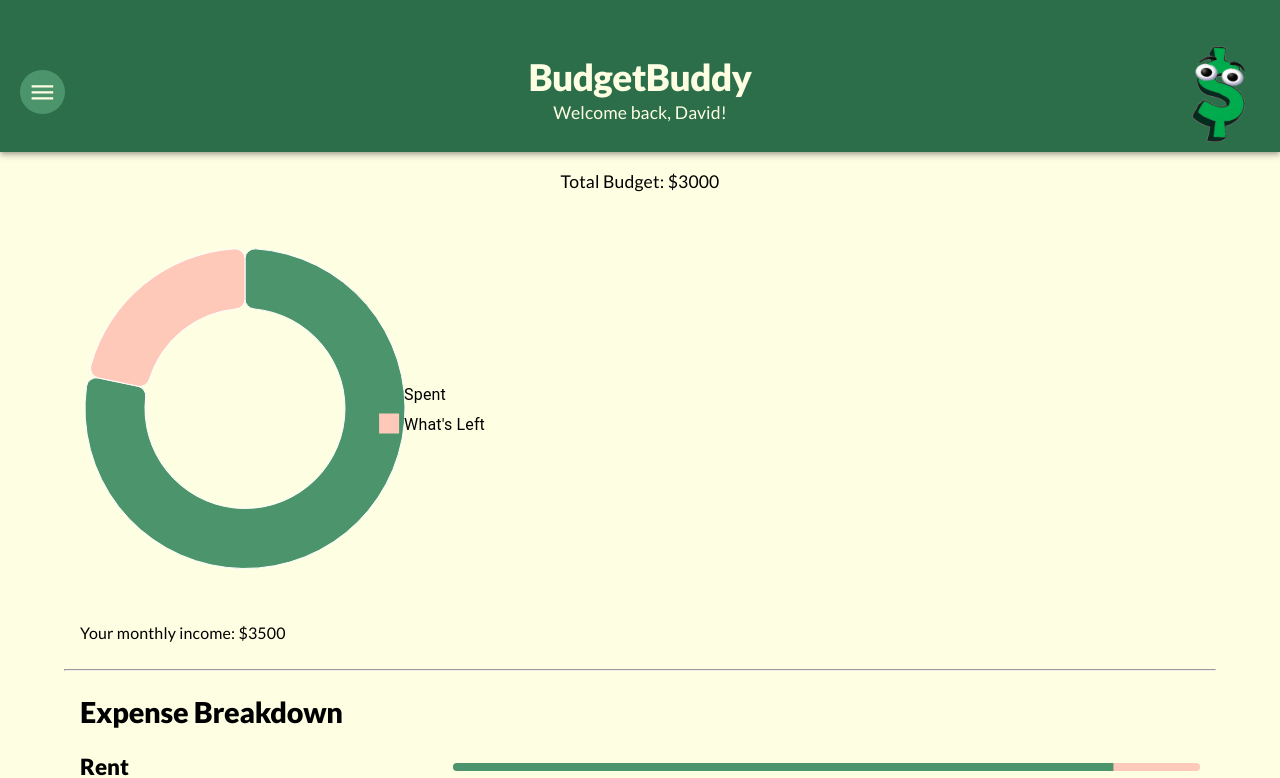
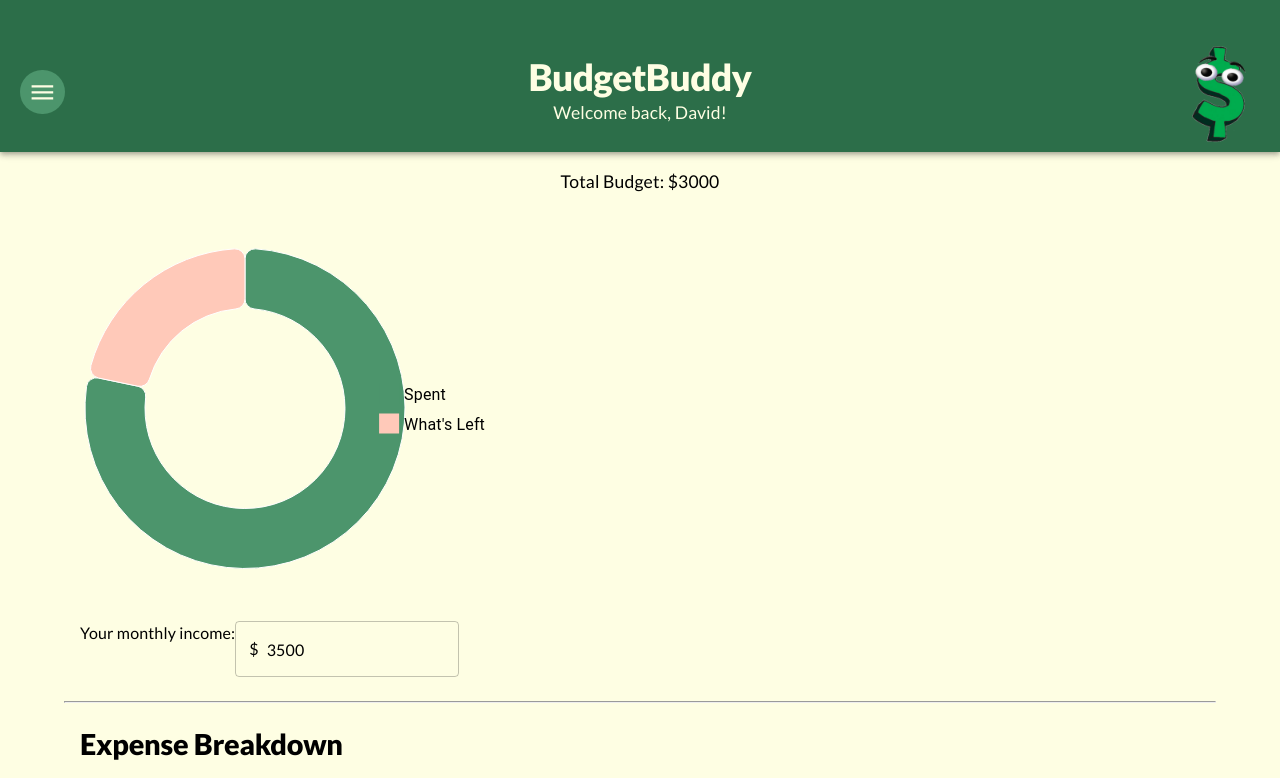
Before and after one commit to 392-f23/BudgetBuddy, a React (Vite) app: page / in a window 1280 px wide. Shown: the top 778 px of the page. Built offline with nearby package versions, Linux system fonts and the light colour scheme.

Commit message:
make monthly income editable

```diff
--- a/src/components/ChartSection.jsx
+++ b/src/components/ChartSection.jsx
@@ -1,13 +1,26 @@
+import { useState } from "react";
+import { Box, Typography, TextField, InputAdornment } from "@mui/material";
 import Chart from "./Chart";
-import { Box, Typography } from "@mui/material";
 
-function ChartSection({ income, budget, expenses }) {
+const ChartSection = ({ income, budget, expenses }) => {
+  const [currentIncome, setCurrentIncome] = useState(income);
+
   return (
     <Box sx={{ padding: "16px" }}>
       <Chart budget={budget} expenses={expenses} />
-      <Typography varianat="h3">Your monthly income: ${income}</Typography>
+      <Box sx={{ display: "flex" }}>
+        <Typography varianat="h3">Your monthly income: </Typography>
+        <TextField
+          defaultValue={currentIncome}
+          onChange={(event) => setCurrentIncome(event.target.value)}
+          InputProps={{
+            startAdornment: <InputAdornment position="start">$</InputAdornment>,
+          }}
+          sx={{ pr: 3 }}
+        ></TextField>
+      </Box>
     </Box>
   );
-}
+};
 
 export default ChartSection;
```
